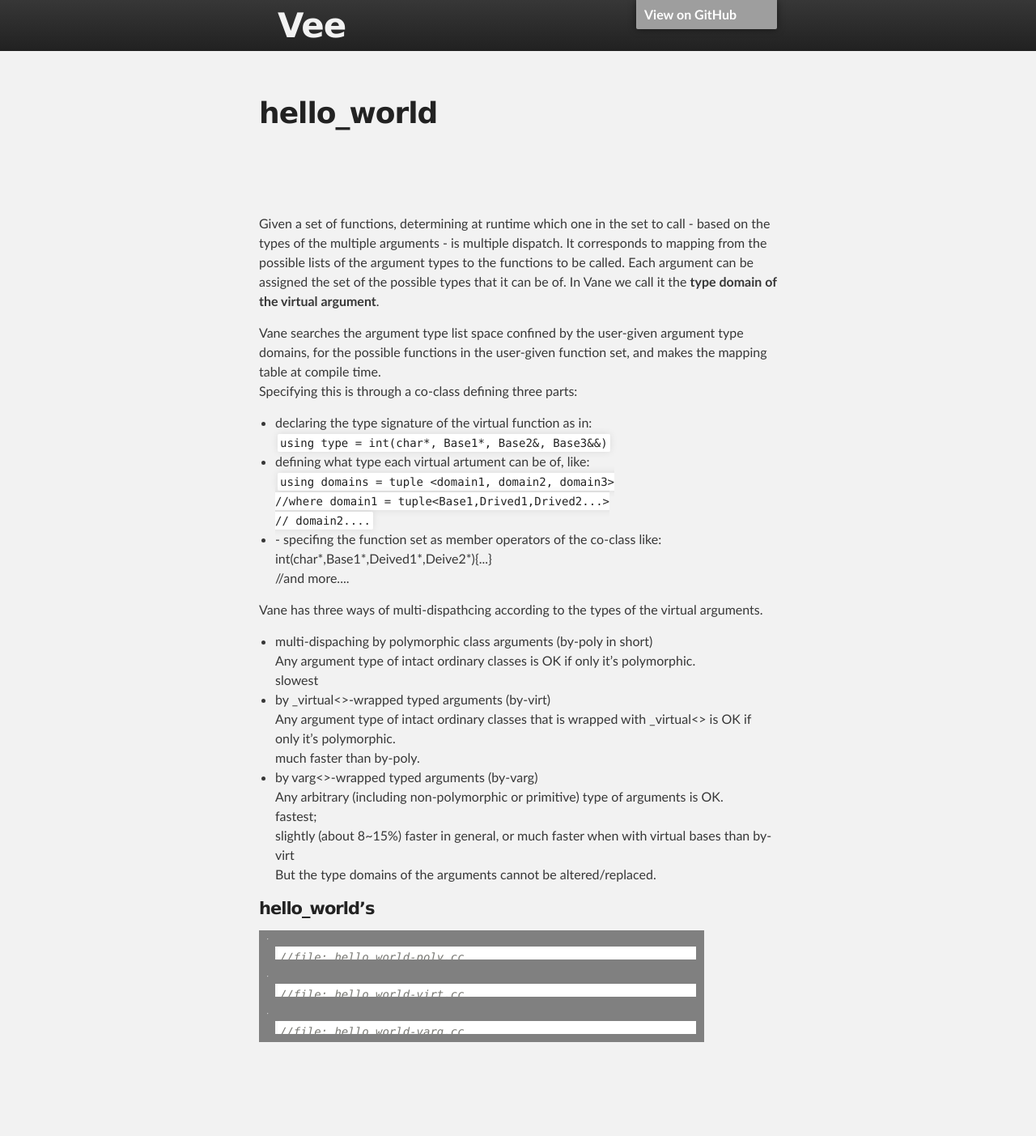
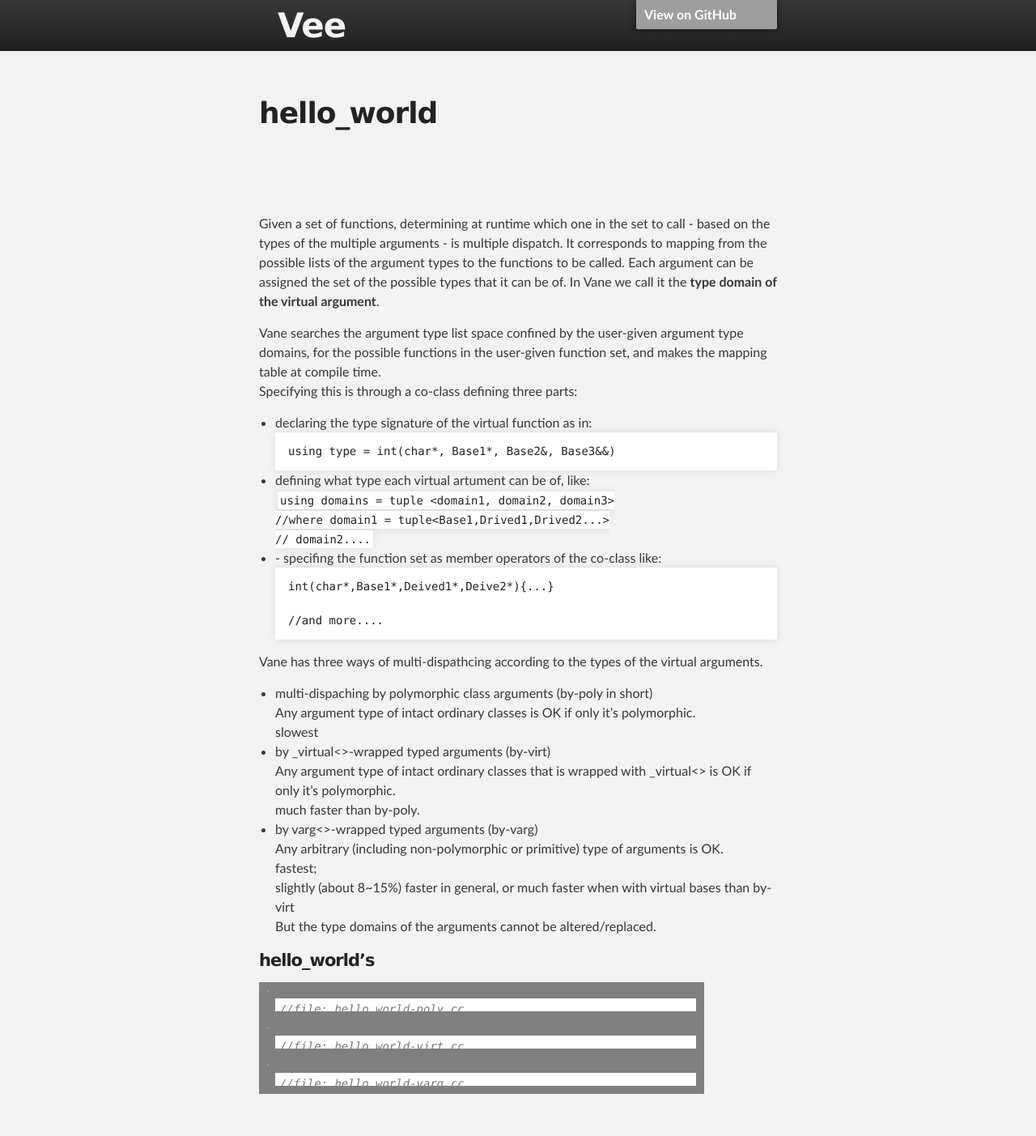
Before and after one commit to tmp2tmp/eee, a Jekyll site: the page built from docs/hello_world.md, in a window 1280 px wide. Shown: the whole page at 81% size. Built offline with Jekyll 4.4.1, drawn with Linux system fonts in a browser that asks for light colours; our own code applies the rules of GitHub Pages for plain Markdown files; the repository's description, which GitHub fills in, is left out; before the commit the page ends 1339 px from its top, so only the background shows below that; grey boxes are pictures that could not be loaded.

```diff
--- a/docs/hello_world.md
+++ b/docs/hello_world.md
@@ -15,7 +15,7 @@ for the possible functions in the user-given function set, and makes the mapping
 Specifying this is through a co-class defining three parts:
 <ul>
 <li>declaring the type signature of the virtual function as in:
-   <div><code>using type = int(char*, Base1*, Base2&, Base3&&)</code></div>
+   <pre><code>using type = int(char*, Base1*, Base2&, Base3&&)</code></pre>
 </li>
 <li>defining what type each virtual artument can be of, like:
    <div><code>using domains = tuple <domain1, domain2, domain3>     <br>
@@ -24,10 +24,11 @@ Specifying this is through a co-class defining three parts:
 </li>
 <li>
 - specifing the function set as member operators of the co-class like:   <br>
-   int(char*,Base1*,Deived1*,Deive2*){...}    <br>
-   //and more....
+<pre><code>int(char*,Base1*,Deived1*,Deive2*){...}    <br>
+//and more....                           </code></pre>
 </li>
 </ul>
+
 Vane has three ways of multi-dispathcing according to the types of the virtual arguments.
 - multi-dispaching by polymorphic class arguments (by-poly in short)
   Any argument type of intact ordinary classes is OK if only it's polymorphic.
```
